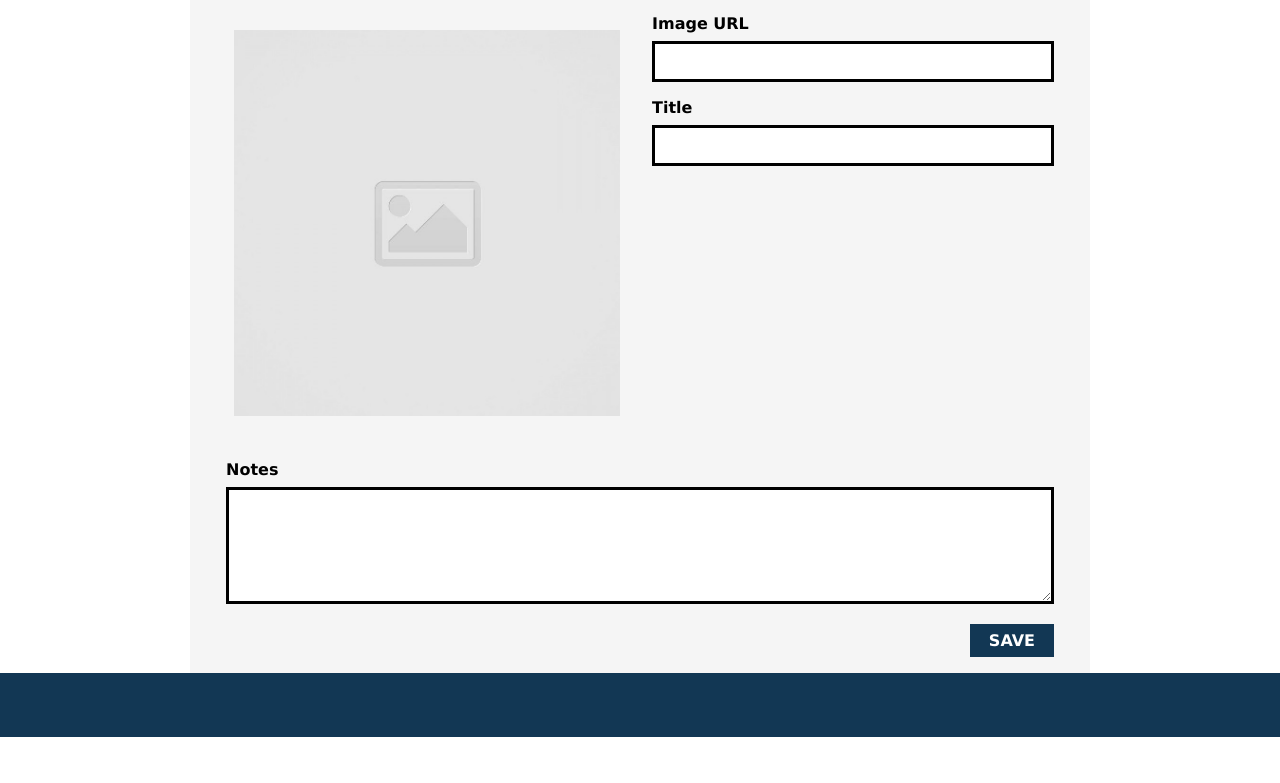
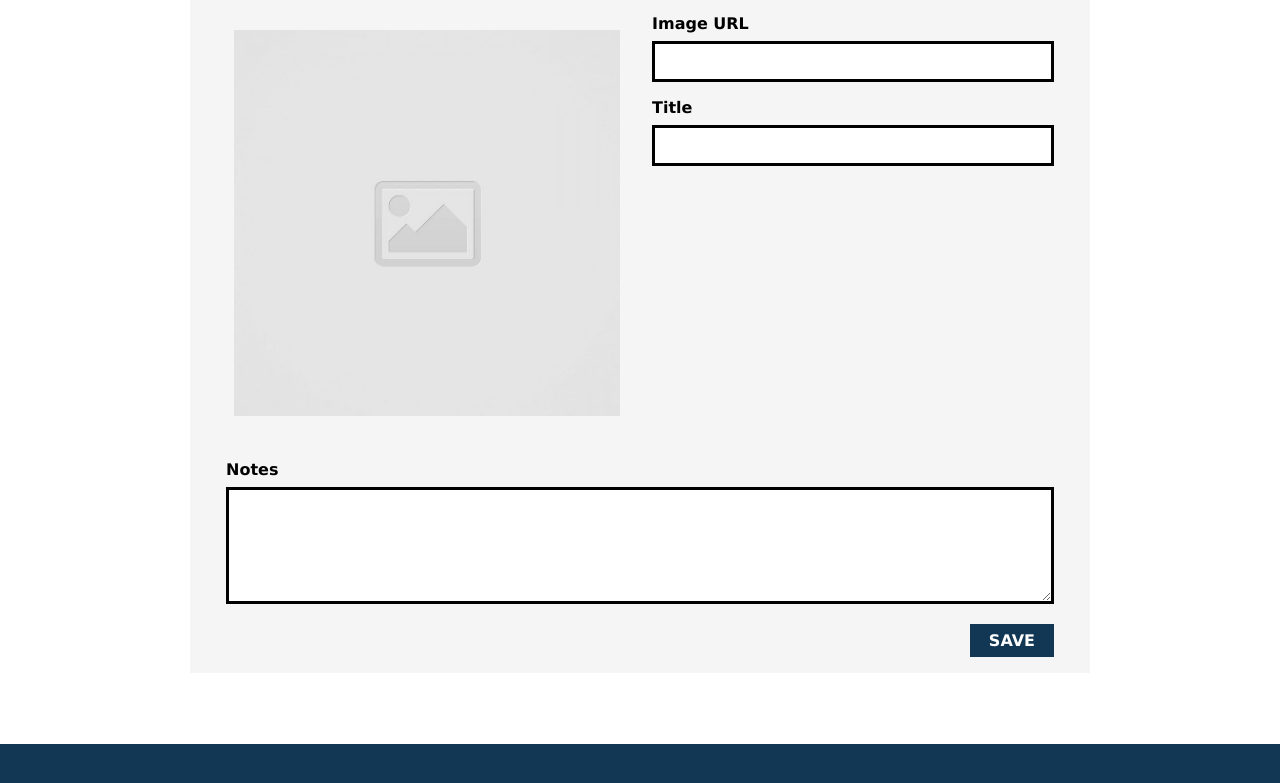
Before and after one commit to KiraHike/code-journal, a website: page index.html in a window 1280 px wide. Shown: the part 139-922 px from the top of the page. Before the commit the page ends 876 px from the top, so only its background shows below. Drawn offline with Linux system fonts and the light colour scheme.

Commit message:
#2 fixed bug made footer sticky | Kira Hike

```diff
--- a/css/layout.css
+++ b/css/layout.css
@@ -1,5 +1,9 @@
 .hidden {
   display: none !important;
+}
+
+div[data-view] {
+  min-height: 100vh;
 }
 
 .container {
```
